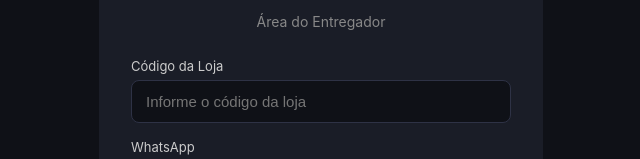
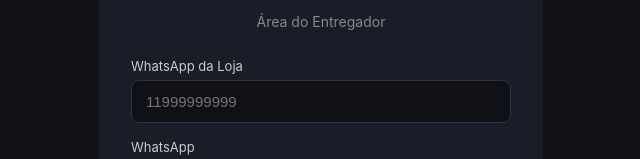
Before and after one commit to umpifelipeia/danzo-entregador, a React (Create React App) app: page /login in a window 1280 px wide. Shown: the part 273-432 px from the top of the page, without its empty margins (319-959 px from the left). Built offline with nearby package versions, Linux system fonts and the light colour scheme; no server answers.

Commit message:
feat: login do entregador por whatsapp da loja

```diff
--- a/src/contexts/AuthContext.js
+++ b/src/contexts/AuthContext.js
@@ -17,8 +17,8 @@ export function AuthProvider({ children }) {
     setCarregando(false);
   }, []);
 
-  async function login(whatsapp, senha, lojaId) {
-  const { data } = await api.post('/auth/entregador/login', { whatsapp, senha, loja_id: lojaId });
+  async function login(whatsapp, senha, whatsappLoja) {
+  const { data } = await api.post('/auth/entregador/login', { whatsapp, senha, whatsapp_loja: whatsappLoja });
   localStorage.setItem('token', data.token);
   localStorage.setItem('usuario', JSON.stringify(data.usuario));
   setUsuario(data.usuario);
--- a/src/pages/Login.js
+++ b/src/pages/Login.js
@@ -4,7 +4,7 @@ import { useNavigate } from 'react-router-dom';
 import { useAuth } from '../contexts/AuthContext';
 
 export default function Login() {
-  const [lojaId, setLojaId] = useState('');
+  const [whatsappLoja, setWhatsappLoja] = useState('');
   const [whatsapp, setWhatsapp] = useState('');
   const [senha, setSenha] = useState('');
   const [mostrarSenha, setMostrarSenha] = useState(false);
@@ -18,7 +18,7 @@ export default function Login() {
     setErro('');
     setCarregando(true);
     try {
-      const usuario = await login(whatsapp, senha, lojaId);
+      const usuario = await login(whatsapp, senha, whatsappLoja);
       if (usuario.tipo !== 'entregador') {
         setErro('Acesso permitido apenas para entregadores.');
         return;
@@ -40,15 +40,15 @@ export default function Login() {
 
         <form onSubmit={handleLogin} style={styles.form}>
           <div style={styles.campo}>
-            <label style={styles.label}>Código da Loja</label>
-            <input
-              type="text"
-              value={lojaId}
-              onChange={(e) => setLojaId(e.target.value)}
-              style={styles.input}
-              placeholder="Informe o código da loja"
-              required
-            />
+            <label style={styles.label}>WhatsApp da Loja</label>
+<input
+  type="tel"
+  value={whatsappLoja}
+  onChange={(e) => setWhatsappLoja(e.target.value)}
+  style={styles.input}
+  placeholder="11999999999"
+  required
+/>
           </div>
 
           <div style={styles.campo}>
```
